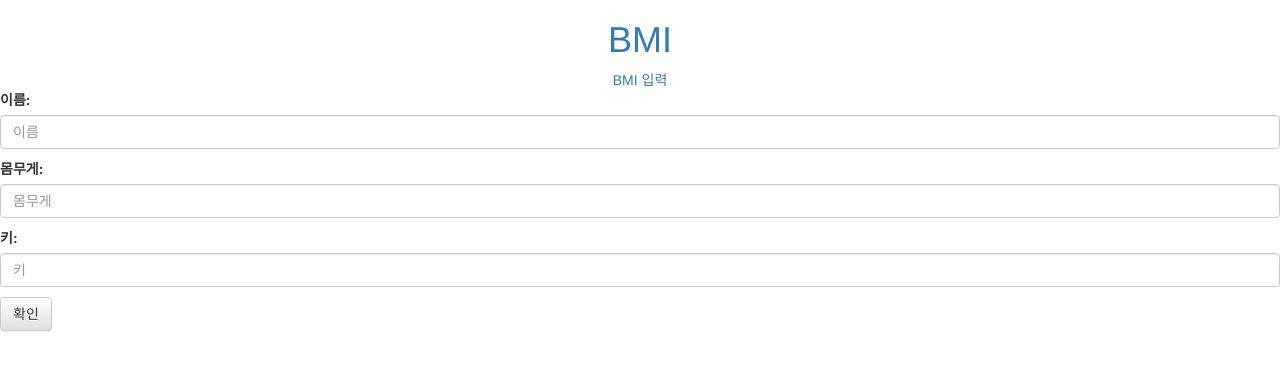
After one commit to ljh1324/DjangoBMI, a Django app: template mysite/bmi/templates/bmi/bmi_new.html in a window 1280 px wide. The commit adds this page. Shown: the top 371 px of the page. Run offline with Django 3.2, Linux system fonts and the light colour scheme; the template is opened without the code that fills it: values that come from a table or form of the project are taken from there, others are empty; some libraries are stand-ins or nearby versions.

Commit message:
add bmi_new

```diff
--- /dev/null
+++ b/mysite/bmi/forms.py
@@ -0,0 +1,23 @@
+from django import forms
+
+from .models import BMI
+
+class BMIForm(forms.ModelForm):
+    class Meta:
+        model = BMI
+        fields = ('name', 'weight', 'height')
+        widgets = {
+            'name': forms.TextInput(attrs={'class': 'form-control', 'placeholder':'이름'}),
+            'weight' : forms.TextInput(attrs={'class': 'form-control', 'placeholder':'몸무게'}),
+            'height': forms.TextInput(attrs={'class': 'form-control', 'placeholder':'키'}),
+        }
+
+        labels = {
+            'name': '이름',
+            'weight': '몸무게',
+            'height': '키'
+        }
+
+    # 글자수 제한
+    def __init__(self, *args, **kwargs):
+        super(BMIForm, self).__init__( *args, **kwargs)
--- a/mysite/bmi/templates/bmi/base.html
+++ b/mysite/bmi/templates/bmi/base.html
@@ -8,6 +8,9 @@
   <body>
     <div>
       <h1 align='center'><a href="/">BMI</a></h1>
+      <div align='center'>
+        <a href='/bmi/new'> BMI 입력 </a>
+      </div>
     </div>
 
     <div>
--- /dev/null
+++ b/mysite/bmi/templates/bmi/bmi_new.html
@@ -0,0 +1,10 @@
+{% extends 'bmi/base.html' %}
+{% block content %}
+    <div>
+        <form method="POST" class="post-form">
+            {% csrf_token %}
+            {{ form.as_p }}
+            <button type="submit" class='btn btn-default'>확인</button>
+        </form>
+    </div>
+{% endblock %}
--- a/mysite/bmi/urls.py
+++ b/mysite/bmi/urls.py
@@ -3,5 +3,6 @@ from . import views
 
 urlpatterns = [
     url(r'^$', views.home, name='home'),
-    url(r'^bmi/(?P<name>\w+)/$', views.member_bmi, name='member_bmi'),
+    url(r'^bmi/member/(?P<name>\w+)$', views.member_bmi, name='member_bmi'),
+    url(r'^bmi/new', views.bmi_new, name='bmi_new'),
 ]
```
Also changed, not shown: mysite/bmi/views.py (+15 -1 lines).
